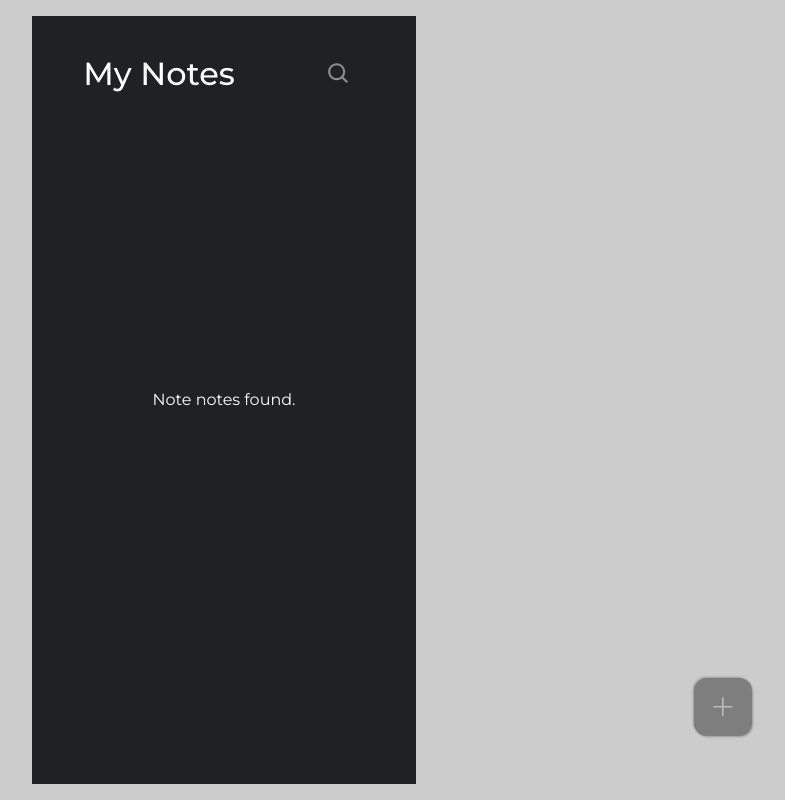
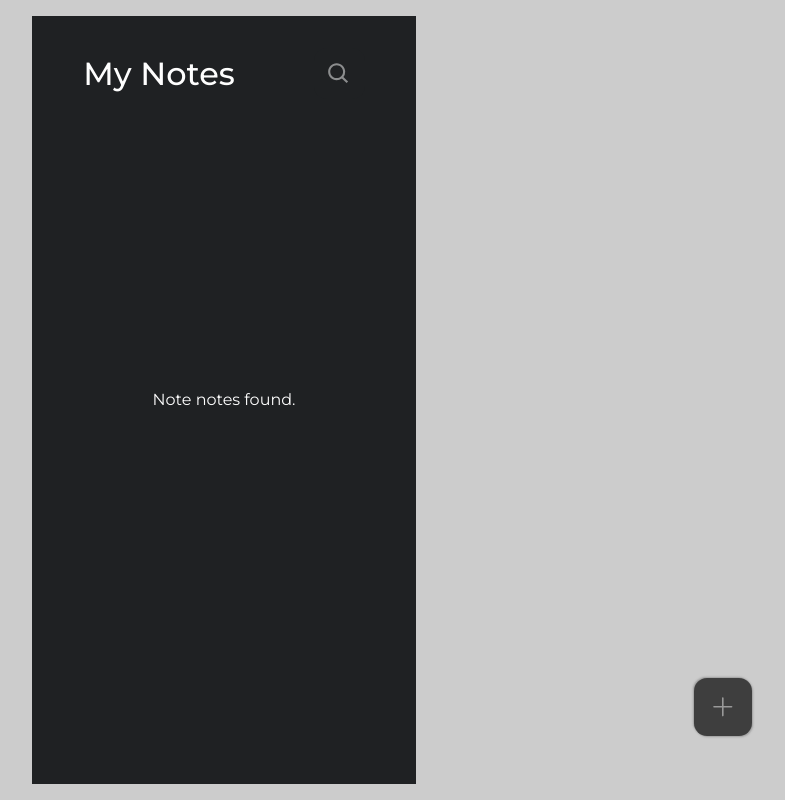
Before and after one commit to MarcoAG-115/ReactNotepadApp, a React (Create React App) app: page / in a window 1280 px wide. Shown: the whole page, without its empty margins (416-1201 px from the left). Built offline with nearby package versions, Linux system fonts and the light colour scheme.

Commit message:
Adjusted add button color & opacity

```diff
--- a/src/index.css
+++ b/src/index.css
@@ -234,10 +234,11 @@ h2 {
     bottom: 4rem;
     right: 7rem;
     padding: 1rem;
-    opacity: 95%;
+    opacity: 90%;
     /* background-color: #7a7a7a; */
 
-    background: #7a7a7a;
+    /* background: #7a7a7a; */
+    background: #2f2f2f;
     box-shadow:  1px 1px 2px #7a7a7aa5,
              -1px -1px 2px #7a7a7aa5;
 }
```
Also changed, not shown: 2 other files (tests, documents, lock files or other folders).
